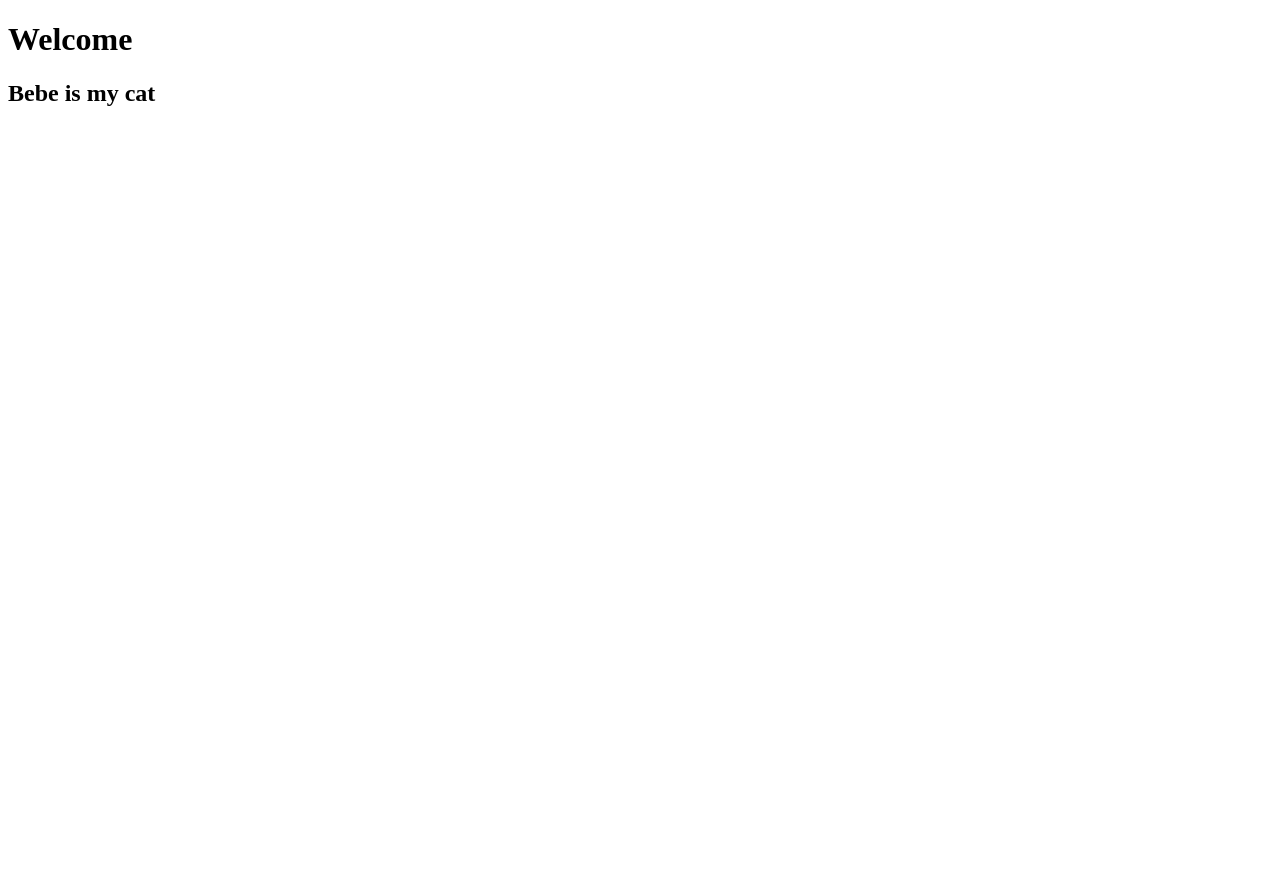
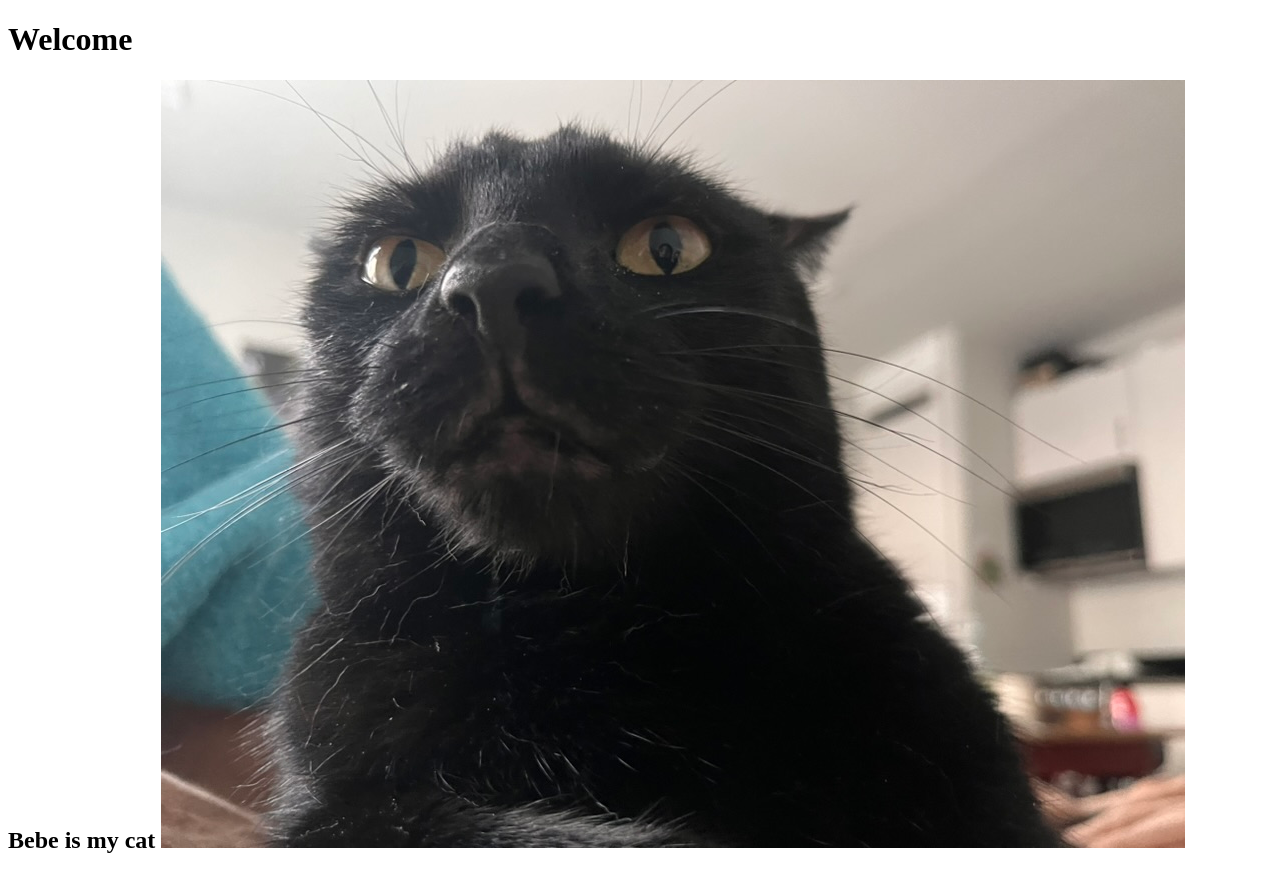
Before and after one commit to michelleawh/michelleawh.github.io, a plain HTML site: page index.html in a window 1280 px wide. Before the commit the page ends 800 px from the top, so only its background shows below. Drawn offline with Linux system fonts and the light colour scheme.

Commit message:
added bebe

```diff
--- a/index.html
+++ b/index.html
@@ -8,6 +8,8 @@
 
   <h1>Welcome</h1>
 
-  <h2>Bebe is my cat</h2>
+  <h2>Bebe is my cat
+  <img src="images/bebe.jpeg" alt="Bebe">
+  </h2>
 
 </html>
```
Also changed, not shown: images/bebe.jpeg (added).
